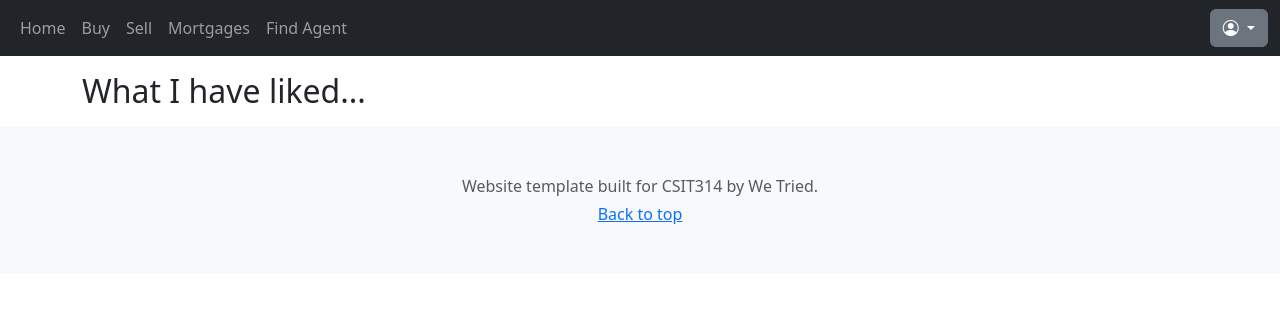
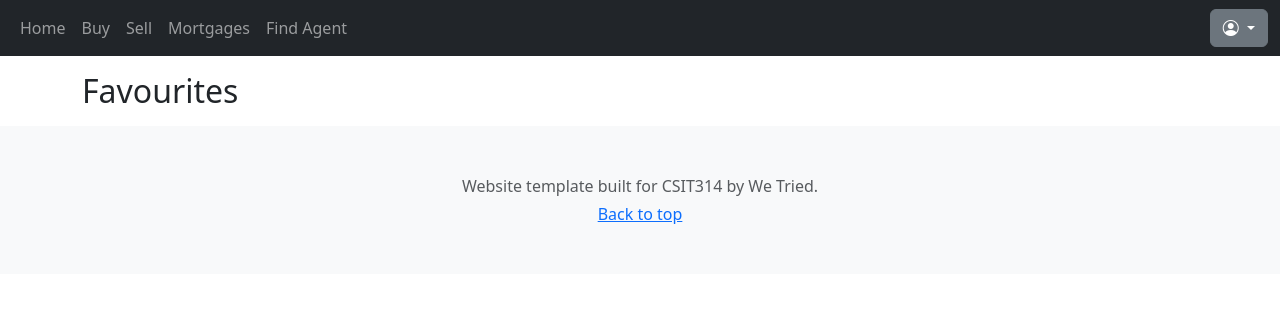
Before and after one commit to zhiganggg/We-Tried-CSIT314, a Flask app: page /favourite in a window 1280 px wide. Shown: the top 316 px of the page. Run offline with Flask 3, Linux system fonts and the light colour scheme; the visitor is signed in with stand-in values (Sample User, id 1); data that the repository does not hold is empty; some libraries are stand-ins or nearby versions.

Commit message:
updated wording

```diff
--- a/website/templates/base.html
+++ b/website/templates/base.html
@@ -95,7 +95,7 @@
             </button>
             <ul class="dropdown-menu dropdown-menu-lg-end">
               <li><a class="dropdown-item" href="/profile">Profile</a></li>
-              <li><a class="dropdown-item" href="/favourite">Favourite</a></li>
+              <li><a class="dropdown-item" href="/favourite">Favourites</a></li>
               <li><a class="dropdown-item" href="/logout">Logout <i class="bi bi-box-arrow-right"></i></a></li>
             </ul>
           </div>
--- a/website/templates/shortlist.html
+++ b/website/templates/shortlist.html
@@ -22,7 +22,7 @@
 
 <div class="container my-3">
 
-    <h2>What I have liked...</h2>
+    <h2>Favourites</h2>
 
     {% for result in query_result %}
         <a
```
